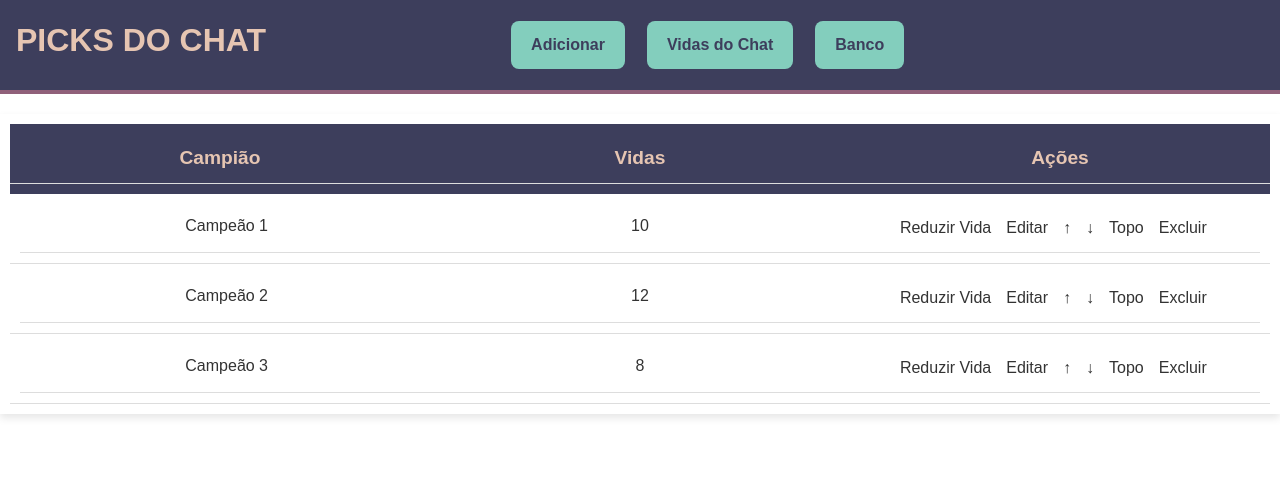
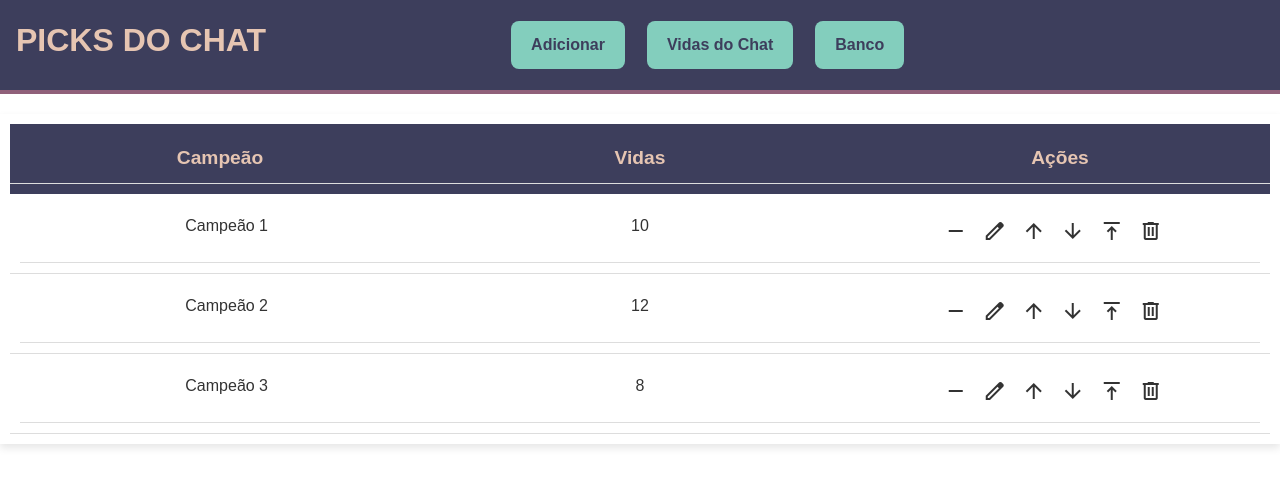
Before and after one commit to DanielDimas2002/Lista-de-Picks-Wally-Tauri, a React (Vite) app in the folder Lista de Picks Wally/: page / in a window 1280 px wide. Shown: the top 486 px of the page. Built offline with nearby package versions, Linux system fonts and the light colour scheme.

Commit message:
Adição de ícones no lugar dos botões

```diff
--- a/Lista de Picks Wally/src/frontend/componentes/TabelaPick/LinhaPick.jsx
+++ b/Lista de Picks Wally/src/frontend/componentes/TabelaPick/LinhaPick.jsx
@@ -6,12 +6,29 @@ const LinhaPick = ({ index, nome, vidas, onReduzirVida, onEditar, onMoverParaTop
       <div className="coluna">{nome}</div>
       <div className="coluna">{vidas}</div>
       <div className="coluna">
-        <button onClick={() => onReduzirVida(index)}>Reduzir Vida</button>
-        <button onClick={() => onEditar(index)}>Editar</button>
-        <button onClick={() => onSubir(index)}>↑</button>
-        <button onClick={() => onDescer(index)}>↓</button>
-        <button onClick={() => onMoverParaTopo(index)}>Topo</button>
-        <button onClick={() => onExcluir(index)}>Excluir</button>
+        <button onClick={() => onReduzirVida(index)} title="Reduzir uma vida">
+          <span className="material-symbols-outlined">remove</span>
+        </button>
+
+        <button onClick={() => onEditar(index)} title="Editar nome e vidas">
+          <span className="material-symbols-outlined">edit</span>
+        </button>
+
+        <button onClick={() => onSubir(index)} title="Mover para cima">
+          <span className="material-symbols-outlined">arrow_upward</span>
+        </button>
+
+        <button onClick={() => onDescer(index)} title="Mover para baixo">
+          <span className="material-symbols-outlined">arrow_downward</span>
+        </button>
+
+        <button onClick={() => onMoverParaTopo(index)} title="Mover para o topo">
+          <span className="material-symbols-outlined">vertical_align_top</span>
+        </button>
+
+        <button onClick={() => onExcluir(index)} title="Excluir da lista">
+          <span className="material-symbols-outlined">delete</span>
+        </button>
       </div>
     </div>
   );
--- a/Lista de Picks Wally/src/frontend/componentes/TabelaPick/TabelaPick.jsx
+++ b/Lista de Picks Wally/src/frontend/componentes/TabelaPick/TabelaPick.jsx
@@ -53,7 +53,7 @@ const TabelaPick = ({ dadosIniciais }) => {
   return (
     <div className="tabela">
       <div className="cabecalho">
-        <div className="coluna">Campião</div>
+        <div className="coluna">Campeão</div>
         <div className="coluna">Vidas</div>
         <div className="coluna">Ações</div>
       </div>
```
